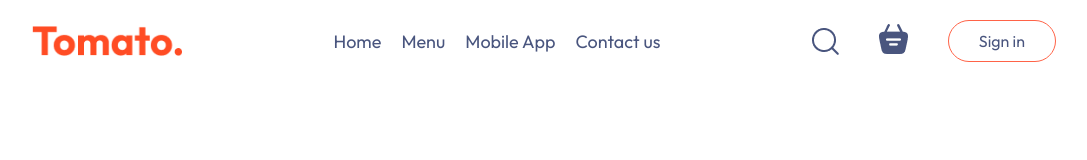
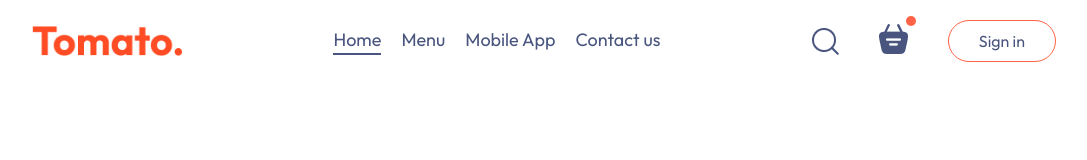
Before and after one commit to venkat-2006/Food-X, a React (Vite) app: page / in a window 1280 px wide. Shown: the top 160 px of the page, without its empty margins (96-1183 px from the left). Built offline with nearby package versions, Linux system fonts and the light colour scheme.

Commit message:
new files added

```diff
--- /dev/null
+++ b/jsconfig.json
@@ -0,0 +1,6 @@
+{
+  "compilerOptions": {
+    "checkJs": false
+  },
+  "exclude": ["node_modules"]
+}
--- a/package.json
+++ b/package.json
@@ -16,8 +16,6 @@
   },
   "devDependencies": {
     "@eslint/js": "^9.33.0",
-    "@types/react": "^19.1.10",
-    "@types/react-dom": "^19.1.7",
     "@vitejs/plugin-react": "^5.0.0",
     "eslint": "^9.33.0",
     "eslint-plugin-react-hooks": "^5.2.0",
--- a/src/components/NavBar/Navbar.css
+++ b/src/components/NavBar/Navbar.css
@@ -33,4 +33,29 @@
     padding: 10px 30px;
     border-radius: 50px;
     cursor: pointer;
+    transition: 0.3s;
 }
+.navbar button:hover{
+   background-color: #fff4f2;
+}
+.navbar .active{
+    padding-bottom: 2px;
+    border-bottom: 2px solid #49557e;
+
+}
+.navbar li{
+    cursor: pointer;
+}
+.navbar-search-icon{
+    position: relative;
+}
+.navbar-search-icon .dot{
+    position:absolute;
+    min-width: 10px;
+    min-height: 10px;
+    background-color: tomato;
+    border-radius: 5px;
+    top: -8px;
+    right: -8px;
+
+}
--- a/src/components/NavBar/Navbar.jsx
+++ b/src/components/NavBar/Navbar.jsx
@@ -3,26 +3,24 @@
 import { assets } from '../../assets/assets'
 
 const Navbar = () => {
+    const[menu,setMenu]=React.useState("home");
     return (
         <div className="navbar">
             <img src={assets.logo} alt="" className="logo" />
             <ul className="navbar-menu">
-                <li>Home</li>
-                <li>Menu</li>
-                <li>Mobile App</li>
-                <li>Contact us</li>
+                <li onClick={()=>setMenu("home")} className={menu==="home"?"active":""}>Home</li>
+                <li onClick={()=>setMenu("menu")} className={menu==="menu"?"active":""}>Menu</li>
+                <li onClick={()=>setMenu("mobile-app")} className={menu==="mobile-app"?"active":""}>Mobile App</li>
+                <li onClick={()=>setMenu("contact-us")} className={menu==="contact-us"?"active":""}>Contact us</li>
             </ul>
             <div className="navbar-right">
                 <img src={assets.search_icon} alt="" />
                 <div className="navbar-search-icon">
                     <img src={assets.basket_icon} alt="" />
                     <div className="dot"></div>
-
-
                 </div>
-                <button >Sign in</button>
+                <button>Sign in</button>
             </div>
-
         </div>
     )
 }
```
Also changed, not shown: src/pages/Cart/Cart.jsx (added, +12 -0 lines), src/pages/Home/Home.jsx (added, +12 -0 lines), src/pages/PlaceOrder/Placeorder.jsx (added, +12 -0 lines), src/pages/Cart/Cart.css (added), src/pages/Home/Home.css (added), src/pages/PlaceOrder/PlaceOrder.css (added), 1 other file (tests, documents, lock files or other folders).
